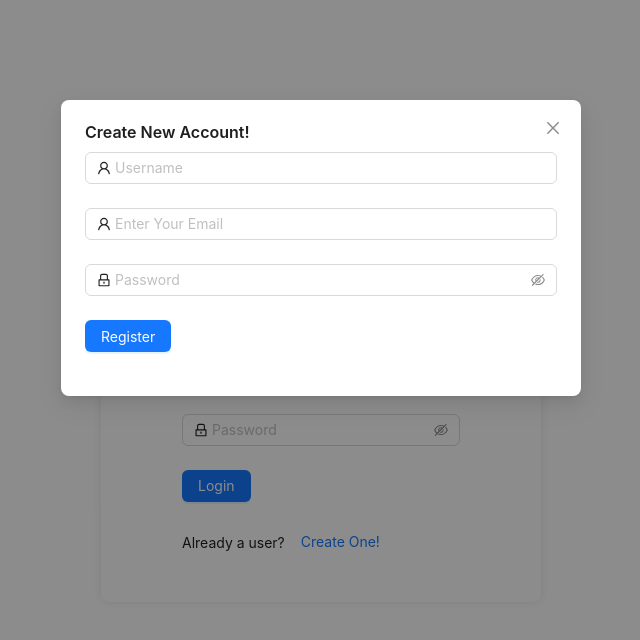
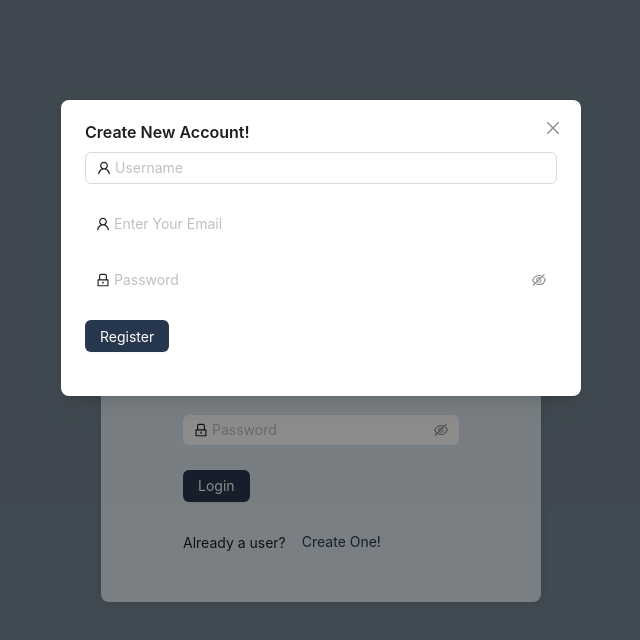
Before and after one commit to suprajasribalaji/chat-application, a React (Vite) app: page / in a window 1280 px wide. Both pictures are taken after a click on the button "Create One!". Shown: the top 640 px of the page, without its empty margins (319-959 px from the left). Built offline with nearby package versions, Linux system fonts and the light colour scheme.

Commit message:
styles added for login page

```diff
--- a/src/components/form/LoginForm.tsx
+++ b/src/components/form/LoginForm.tsx
@@ -101,6 +101,7 @@ const LoginForm = ({ form, collectionName, successMessage, redirectPath, formTyp
         <Input
           prefix={<UserOutlined />}
           placeholder="Enter Your Email"
+          style={{border: 'none'}}
         />
       </Form.Item>
       <Form.Item
@@ -110,20 +111,21 @@ const LoginForm = ({ form, collectionName, successMessage, redirectPath, formTyp
         <Input.Password
           prefix={<LockOutlined />}
           placeholder="Password"
+          style={{border: 'none'}}
         />
       </Form.Item>
       {formType === 'register' && (
         <Form.Item>
-          <Button type="primary" htmlType="submit">
+          <StyledButton  htmlType="submit">
             Register
-          </Button>
+          </StyledButton>
         </Form.Item>
       )}
       {formType === 'login' && (
         <Form.Item>
-          <Button type="primary" htmlType="submit">
+          <StyledButton htmlType="submit">
             Login
-          </Button>
+          </StyledButton>
         </Form.Item>
       )}
     </StyledForm>
@@ -135,3 +137,18 @@ export default LoginForm;
 const StyledForm = styled(Form)`
   width: 100%;
 `;
+
+const StyledButton = styled(Button)`
+  color: #FFFFFF !important;
+  background-color: #27374D !important;
+  border: none;
+  &:hover {
+    background-color: #27374DB3 !important;
+  }
+  &:focus, &:active {
+    color: #FFFFFF !important;
+    background-color: #1f2c3d !important;
+    outline: none !important;
+    box-shadow: none !important;
+  }
+`;
--- a/src/components/themes/color.ts
+++ b/src/components/themes/color.ts
@@ -1,11 +1,16 @@
-export const PageDivisionBackground = {
-    navbarBg: '#C9D7DD',
-    contentBg: '#1B1A55',
+
+export const ColorBlack = {
+    transparent1Black: '#0000001A',
 };
 
-export const Buttons = {
-    backgroundColor: '#637A9F',
-    text: '#fff',
-    hover: '#1B1A55',
-    headerFooter: '#f0f2f5',
+export const ColorBlue = {
+    deepSeaBlue: '#27374D',
+    transparent25DeepSeaBlue: '#27374D40',
+    lightGrayBlue: '#DDE6ED',
+    smokyBlue: '#758694',
+    steelBlue: '#637A9F',
 };
+
+export const ColorWhite = {
+    primaryWhite: '#FFFFFF',
+};
--- a/src/pages/Login.tsx
+++ b/src/pages/Login.tsx
@@ -5,7 +5,7 @@ import { Button, Form, Modal, Tabs, message } from 'antd';
 import styled from 'styled-components';
 import Title from 'antd/es/typography/Title';
 import LoginForm from '../components/form/LoginForm';
-import { Buttons } from '../components/themes/color';
+import { ColorBlack, ColorBlue } from '../components/themes/color';
 
 const { TabPane } = Tabs;
 
@@ -44,11 +44,11 @@ const UserLogin = () => {
   return (
     <StyledContainer>
       <StyledFormContainer>
-        <Title level={2} style={{ textAlign: 'center' }}>
+        <StyledTitle level={2} style={{ textAlign: 'center' }}>
           LOGIN
-        </Title>
-        <Tabs defaultActiveKey="1">
-          <TabPane tab="User" key="1">
+        </StyledTitle>
+        <StyledTabs defaultActiveKey="1">
+          <StyledTabPane tab="User" key="1">
             <LoginForm
               form={form}
               collectionName="user"
@@ -58,9 +58,9 @@ const UserLogin = () => {
             />
             <Form.Item>
               Already a user?
-              <Button type="link" onClick={() => setOpen(true)}>
+              <StyledButton type="link" onClick={() => setOpen(true)}>
                 Create One!
-              </Button>
+              </StyledButton>
               <Modal
                 visible={open}
                 title="Create New Account!"
@@ -77,8 +77,8 @@ const UserLogin = () => {
                 />
               </Modal>
             </Form.Item>
-          </TabPane>
-          <TabPane tab="Admin" key="2">
+          </StyledTabPane>
+          <StyledTabPane tab="Admin" key="2">
             <LoginForm
               form={form}
               collectionName="admin"
@@ -86,8 +86,8 @@ const UserLogin = () => {
               redirectPath="/admin"
               formType="login"
             />
-          </TabPane>
-        </Tabs>
+          </StyledTabPane>
+        </StyledTabs>
       </StyledFormContainer>
     </StyledContainer>
   );
@@ -100,17 +100,65 @@ const StyledContainer = styled.div`
   justify-content: center;
   align-items: center;
   min-height: 100vh;
+  background-color: ${ColorBlue.smokyBlue};
+  color: ${ColorBlue.deepSeaBlue};
 `;
 
 const StyledFormContainer = styled.div`
   width: 100%;
   max-width: 400px;
   padding: 20px;
-  background-color: ${Buttons.text};
-  box-shadow: 0 0 10px rgba(0, 0, 0, 0.1);
+  background-color: ${ColorBlue.lightGrayBlue};
+  box-shadow: 0 0 10px ${ColorBlack.transparent1Black};
   border-radius: 8px;
   display: flex;
   flex-direction: column;
   justify-content: center;
   align-items: center;
+  color: ${ColorBlue.deepSeaBlue};
 `;
+
+const StyledButton = styled(Button)`
+color: ${ColorBlue.deepSeaBlue} !important;
+&:hover {
+  color: ${ColorBlue.transparent25DeepSeaBlue} !important;
+}
+&:focus, &:active {
+  color: ${ColorBlue.transparent25DeepSeaBlue} !important;
+  outline: none !important;
+  box-shadow: none !important;
+}
+`;
+
+const StyledTitle = styled(Title)`
+  color: ${ColorBlue.deepSeaBlue} !important;
+`;
+
+const StyledTabs = styled(Tabs)`
+  .ant-tabs-nav {
+    .ant-tabs-tab {
+      color: ${ColorBlue.deepSeaBlue} !important;
+      &:hover {
+        color: ${ColorBlue.transparent25DeepSeaBlue} !important;
+      }
+      &.ant-tabs-tab-active .ant-tabs-tab-btn {
+        color: ${ColorBlue.deepSeaBlue} !important;
+      }
+      &:focus, &:active {
+        color: ${ColorBlue.transparent25DeepSeaBlue} !important;
+        outline: none !important;
+        box-shadow: none !important;
+      }
+    }
+    .ant-tabs-ink-bar {
+      background-color: ${ColorBlue.deepSeaBlue} !important;
+    }
+  }
+`;
+
+const StyledTabPane = styled(TabPane)`
+  color: ${ColorBlue.deepSeaBlue} !important;
+  .ant-form-item {
+    color: ${ColorBlue.deepSeaBlue} !important;
+  }
+`;
--- a/src/pages/admin/index.tsx
+++ b/src/pages/admin/index.tsx
@@ -5,7 +5,7 @@ import { useNavigate } from 'react-router-dom';
 import { UserOutlined, WechatWorkOutlined, MenuFoldOutlined, MenuUnfoldOutlined, LogoutOutlined } from '@ant-design/icons';
 import { auth } from "../../config/firebase.config";
 import styled from 'styled-components';
-import { PageDivisionBackground } from '../../components/themes/color';
+import { ColorBlue } from '../../components/themes/color';
 import ChatRoom from './chatRoom/ListChatRoom';
 import Users from './users/Users';
 
@@ -105,7 +105,7 @@ const StyledHeader = styled(Header)`
 `;
 
 const StyledContent = styled(Content)`
-  background: ${PageDivisionBackground.contentBg};
+  background: ${ColorBlue.darkIndigoBlue};
 `;
 
 const NavBarItems = styled.div`
--- a/src/pages/users/chatRoom/ChatRoom.tsx
+++ b/src/pages/users/chatRoom/ChatRoom.tsx
@@ -4,7 +4,7 @@ import React, { useEffect, useState, useRef } from 'react';
 import styled from 'styled-components';
 import { collection, getDocs, query, where, doc, setDoc, getDoc } from 'firebase/firestore';
 import { firestore } from '../../../config/firebase.config';
-import { Buttons } from '../../../components/themes/color';
+import { ColorBlue } from '../../../components/themes/color';
 import ShowActiveUsersOfRoomModal from '../../../components/modal/ShowActiveUsersOfRoomModal';
 import { CurrentChatRoom, User } from '../../../utils/utils';
 
@@ -296,7 +296,7 @@ const Header = styled.div`
   justify-content: space-between;
   align-items: center;
   padding-left: 2%;
-  background-color: ${Buttons.backgroundColor};
+  background-color: ${ColorBlue.steelBlue};
   color: white;
 `;
 
--- a/src/pages/users/index.tsx
+++ b/src/pages/users/index.tsx
@@ -5,7 +5,7 @@ import { useNavigate } from 'react-router-dom';
 import { UserOutlined, WechatWorkOutlined, MenuFoldOutlined, MenuUnfoldOutlined, LogoutOutlined } from '@ant-design/icons';
 import { auth, firestore } from "../../config/firebase.config";
 import styled from 'styled-components';
-import { PageDivisionBackground } from '../../components/themes/color';
+import { ColorBlue } from '../../components/themes/color';
 import ListAllChatRoom from './chatRoom/ListAllChatRoom';
 import ListJoinedChatRoom from './chatRoom/ListJoinedChatRoom';
 import UserProfile from './profile/UserProfile';
@@ -132,7 +132,7 @@ const StyledHeader = styled(Header)`
 `;
 
 const StyledContent = styled(Content)`
-  background: ${PageDivisionBackground.contentBg};
+  background: ${ColorBlue.darkIndigoBlue};
 `;
 
 const NavBarItems = styled.div`
--- a/src/pages/users/profile/UserProfile.tsx
+++ b/src/pages/users/profile/UserProfile.tsx
@@ -4,7 +4,7 @@ import { firestore } from "../../../config/firebase.config";
 import { useAuth } from "../../../auth/Authentication";
 import { Descriptions, Spin, Typography, message } from "antd";
 import styled from 'styled-components';
-import { Buttons } from "../../../components/themes/color";
+import { ColorWhite } from "../../../components/themes/color";
 import { User } from "../../../utils/utils";
 
 interface ChatRoom {
@@ -102,5 +102,5 @@ const Container = styled.div`
   max-width: 60%;
   border: 1px solid #ddd;
   border-radius: 8px;
-  background: ${Buttons.text};
+  background: ${ColorWhite.primaryWhite};
 `;
```
